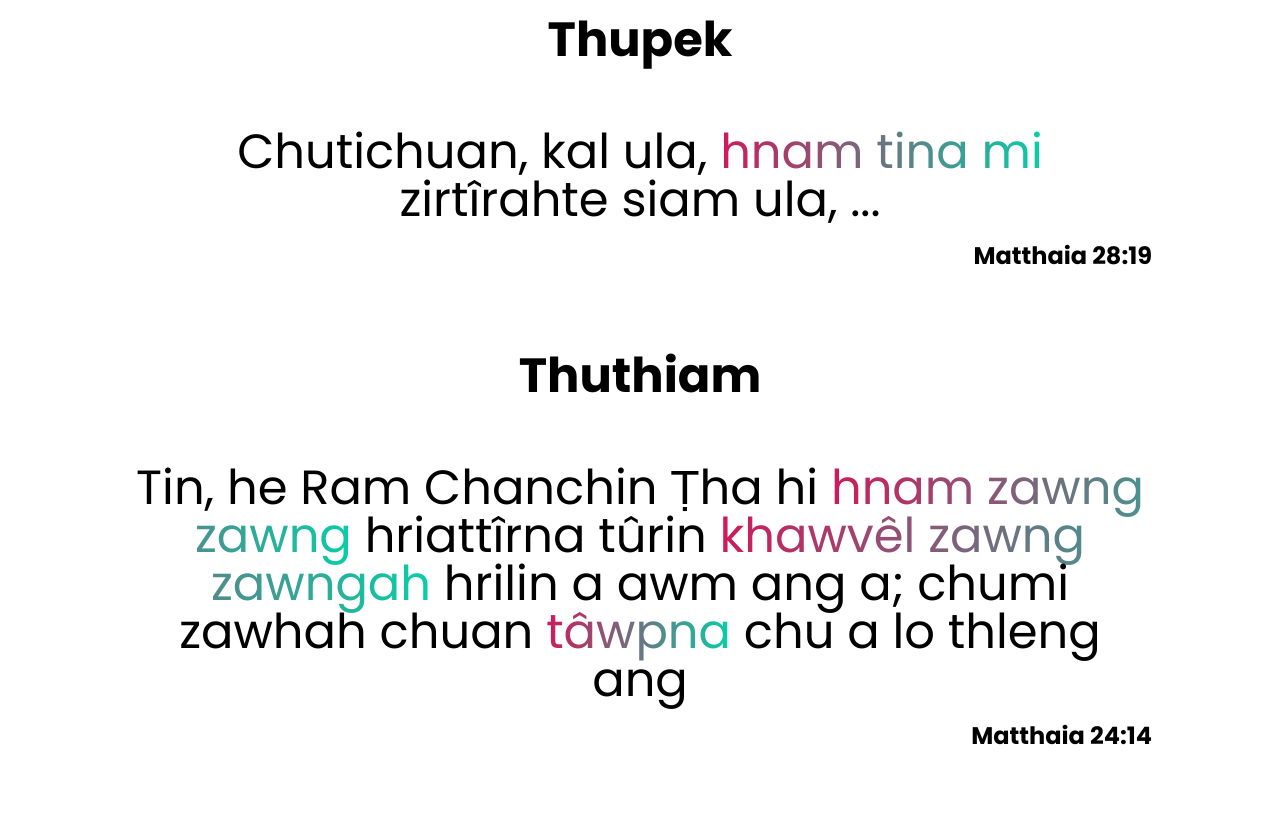
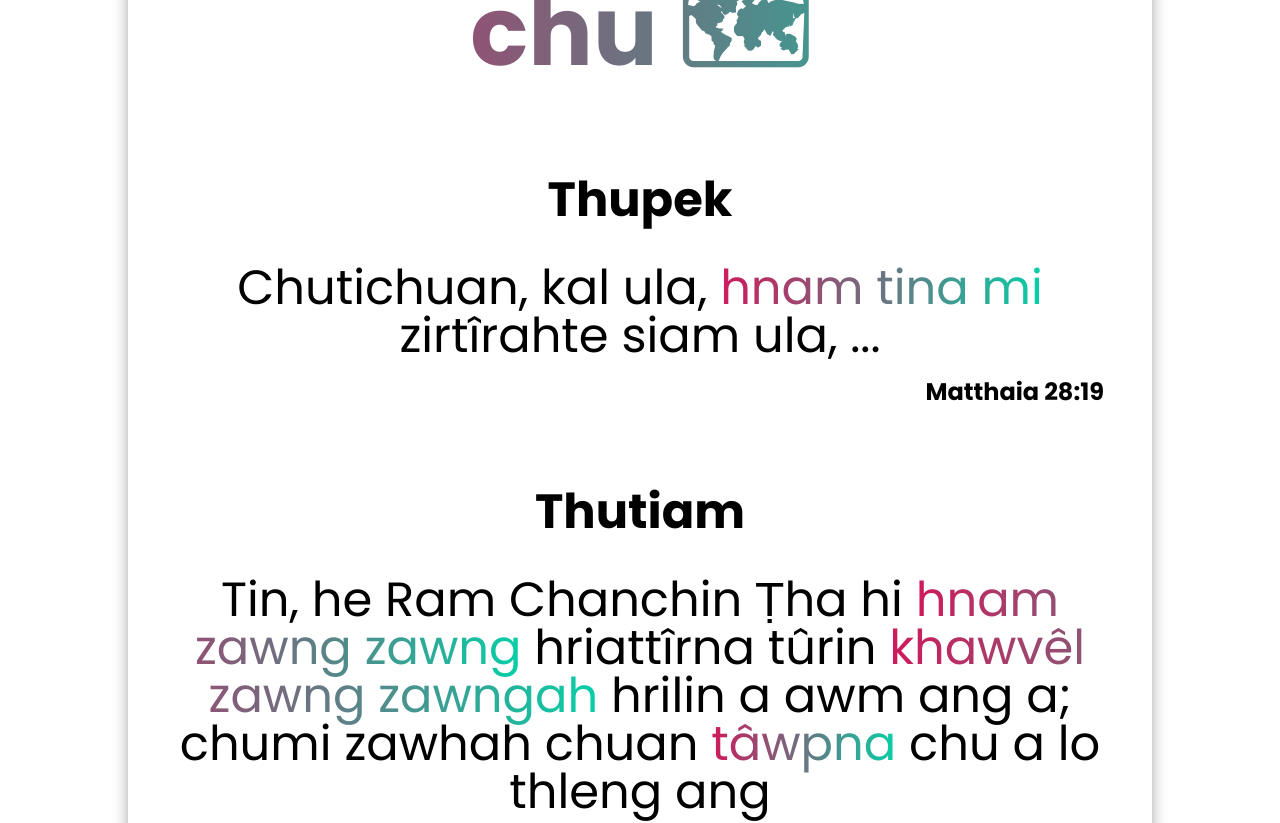
Before and after one commit to Ramengi-chawngthu/smYtm, a Next.js app: page /about in a window 1280 px wide. Shown: the part 860-1683 px from the top of the page. Built offline with nearby package versions, Linux system fonts and the light colour scheme.

Commit message:
Alter font size,add buttons in news pagem added new design about page

```diff
--- a/app/about/page.tsx
+++ b/app/about/page.tsx
@@ -8,14 +8,14 @@ function About() {
       <h1 className="text-center text-3xl md:text-5xl mt-12">
         He SM & YTM Movement hi 10/40 window huam chhung rama rawngbawla kal leh la kal tur ho chanchin ziahna a ni.
       </h1>
-      <div>
-        <h1 className={"text-center text-5xl md:text-8xl font-bold mt-36" + " " + styles.commission}>Thupek leh Thutiam Ropui tak chu 🗺</h1>
-        <h2 className="text-center text-3xl md:text-5xl mt-32 font-bold">Thupek</h2>
-        <p className="mt-16 text-3xl md:text-5xl text-center">Chutichuan, kal ula, <span className={styles.commission}>hnam tina mi</span> zirtîrahte siam ula, ...</p>
+      <div className="localBoxShadow px-12 py-4 mt-20">
+        <h1 className={"text-center text-5xl md:text-8xl font-bold mt-28 sm:mt-36" + " " + styles.commission}>Thupek leh Thutiam Ropui tak chu 🗺</h1>
+        <h2 className="text-center text-3xl md:text-5xl mt-24 font-bold">Thupek</h2>
+        <p className="mt-10 text-3xl md:text-5xl text-center">Chutichuan, kal ula, <span className={styles.commission}>hnam tina mi</span> zirtîrahte siam ula, ...</p>
         <p className="text-right text-xl md:text-2xl mt-4 font-bold">Matthaia 28:19</p>
-        <h2 className="text-center text-3xl md:text-5xl mt-20 font-bold">Thuthiam</h2>
-        <p className="mt-16 text-3xl md:text-5xl text-center">Tin, he Ram Chanchin Ṭha hi <span className={styles.commission}>hnam zawng zawng</span> hriattîrna tûrin <span className={styles.commission}>khawvêl zawng zawngah</span> hrilin a awm ang a; chumi zawhah chuan <span className={styles.commission}>tâwpna</span> chu a lo thleng ang</p>
-        <p className="text-right text-xl md:text-2xl mt-4 font-bold">Matthaia 24:14</p>
+        <h2 className="text-center text-3xl md:text-5xl mt-20 font-bold">Thutiam</h2>
+        <p className="mt-10 text-3xl md:text-5xl text-center">Tin, he Ram Chanchin Ṭha hi <span className={styles.commission}>hnam zawng zawng</span> hriattîrna tûrin <span className={styles.commission}>khawvêl zawng zawngah</span> hrilin a awm ang a; chumi zawhah chuan <span className={styles.commission}>tâwpna</span> chu a lo thleng ang</p>
+        <p className="text-right text-xl md:text-2xl mt-4 mb-28 sm:mb-36 font-bold">Matthaia 24:14</p>
       </div>
 
     </>
--- a/app/components/News.tsx
+++ b/app/components/News.tsx
@@ -41,16 +41,16 @@ function Content({title, slug, author, date, _id}:postType) {
                         <div className="space-y-6">
                             <div>
                                 <Link href={`/posts/${_id}`}>
-                                    <h2 className="text-3xl font-bold leading-8 tracking-tight ">{title}</h2>
+                                    <h2 className="text-3xl font-bold leading-8 tracking-tight mt-8">{title}</h2>
                                 </Link>
                             </div>
                             <div className="prose max-w-none text-gray-600 text-xl">
                                 {slug}
                             </div>
                         </div>
-                        <div className="flex justify-between text-base font-medium leading-6">
-                            <Link href={`/posts/${_id}`}><Button>Read More ➤</Button></Link>
-                            <span className={jetBrains_Mono.className}>Written by: {author}</span>
+                        <div className="flex justify-between text-base font-medium leading-6 mt-12">
+                            <Link href={`/posts/${_id}`} className="text-base"><Button>Read More ➤</Button></Link>
+                            <span className={ "text-base md:text-xl ml-2" + " " + jetBrains_Mono.className}>Ziaktu: {author}</span>
                         </div>
                     </div>
                 </div>
--- a/app/globals.css
+++ b/app/globals.css
@@ -56,3 +56,21 @@
   -webkit-background-clip: text;
   -webkit-text-fill-color: transparent;
 }
+
+.localBoxShadow{
+  box-shadow: rgba(0, 0, 0, 0.35) 0px 5px 15px;
+  transition: all 0.3s ease;
+  border-radius: 34% 34% 4% 4% / 17% 17% 4% 4%
+}
+
+.localBoxShadow:hover{
+ transform: translateY(-4px);
+ box-shadow: rgba(0, 0, 0, 0.25) 0px 5px 15px;
+}
+
+@media only screen and (max-width: 640px) {
+  .button-6  {
+    font-size: 12px;
+    min-height: 2rem;
+  }
+}
--- a/app/layout.tsx
+++ b/app/layout.tsx
@@ -27,7 +27,7 @@ export default function RootLayout({
             </div>
             <div className='flex items-center text-base leading-5'>
               <div>
-                <Link href='/' className='font-bold text-xl sm:text-2xl mr-4'>Home</Link>
+                <Link href='/' className='font-bold text-xl sm:text-2xl mr-6'>Home</Link>
               </div>
               <div>
                 <Link href='/about' className='font-bold text-xl sm:text-2xl'>About</Link>
--- a/app/posts/[id]/SubHeading.tsx
+++ b/app/posts/[id]/SubHeading.tsx
@@ -10,7 +10,7 @@ function SubHeading(props: any) {
             body !== undefined &&
                 <p className='text-xl md:text-2xl mt-4'>{body}</p>
             }
-            {prayerPoints !==  undefined && prayerPoints.map((prayerPoint:string, index:number) => <p className='text-xl md:text-2xl mt-4' key={index.toString() + prayerPoint[0]}>{prayerPoint}</p>)}
+            {prayerPoints !==  undefined && prayerPoints.map((prayerPoint:string, index:number) => <p className='text-xl md:text-2xl mt-4' key={index.toString() + prayerPoint[0]}>🙏 {prayerPoint}</p>)}
         </div>
 
         </>
--- a/app/posts/[id]/page.tsx
+++ b/app/posts/[id]/page.tsx
@@ -39,7 +39,6 @@ async function Post({ params }: PostId) {
     const { _createdAt, souls, author, title, nationName, teams, nationNews, prayerPoints } = post[0];
     const date = formatDate(_createdAt);
 
-
     return (
         <div className="mx-auto max-w-3xl px-4 pb-20 sm:px-6 xl:max-w-5xl xl:px-0">
             <article>
@@ -59,9 +58,9 @@ async function Post({ params }: PostId) {
                                     {title}
                                 </h1>
 
-                                <div className="flex justify-between">
-                                    <h2 className={"text-right mt-4 font-medium text-xl" + " " + jetBrains_Mono.className}><Link href="./">Go Back</Link></h2>
-                                    <h2 className={"text-right mt-4 font-medium text-xl" + " " + jetBrains_Mono.className}>Written by: {author}</h2>
+                                <div className="flex justify-between mt-8">
+                                    <h2 className={"text-center mt-4 font-medium text-base sm:text-xl" + " " + jetBrains_Mono.className}><Link href="./"><Button>Go Back</Button></Link></h2>
+                                    <h2 className={"text-center mt-4 ml-4 font-medium text-base sm:text-xl" + " " + jetBrains_Mono.className}>Written by: {author}</h2>
                                 </div>
 
                             </div>
@@ -72,7 +71,7 @@ async function Post({ params }: PostId) {
                         <SubHeading subHeading={nationName} body={nationNews} />
                         {souls !== null && <SubHeading subHeading={'Thlarau bo chungchang'} body={souls} />}
                         {teams !== null && <SubHeading subHeading={'Rawngbawlpui(Teams) chungchang'} body={teams} />}
-                        {prayerPoints !== null && <SubHeading subHeading={'Tawngtai Thupui(Prayer Points)'} prayerPoints={prayerPoints} />}
+                        {prayerPoints[0].length > 0 && <SubHeading subHeading={'Tawngtai Thupui(Prayer Points)'} prayerPoints={prayerPoints} />}
 
                     </div>
                 </div>
```
